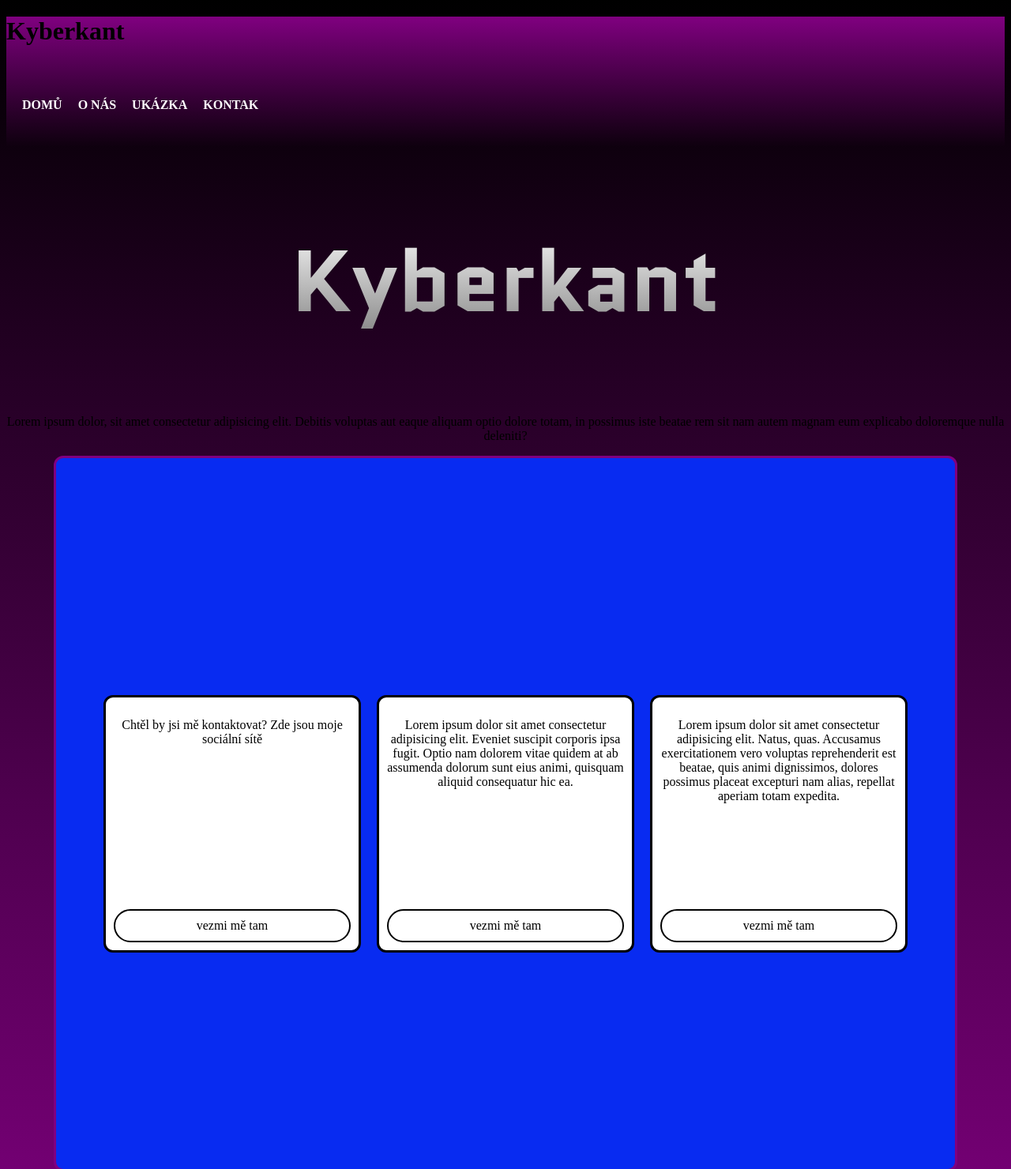
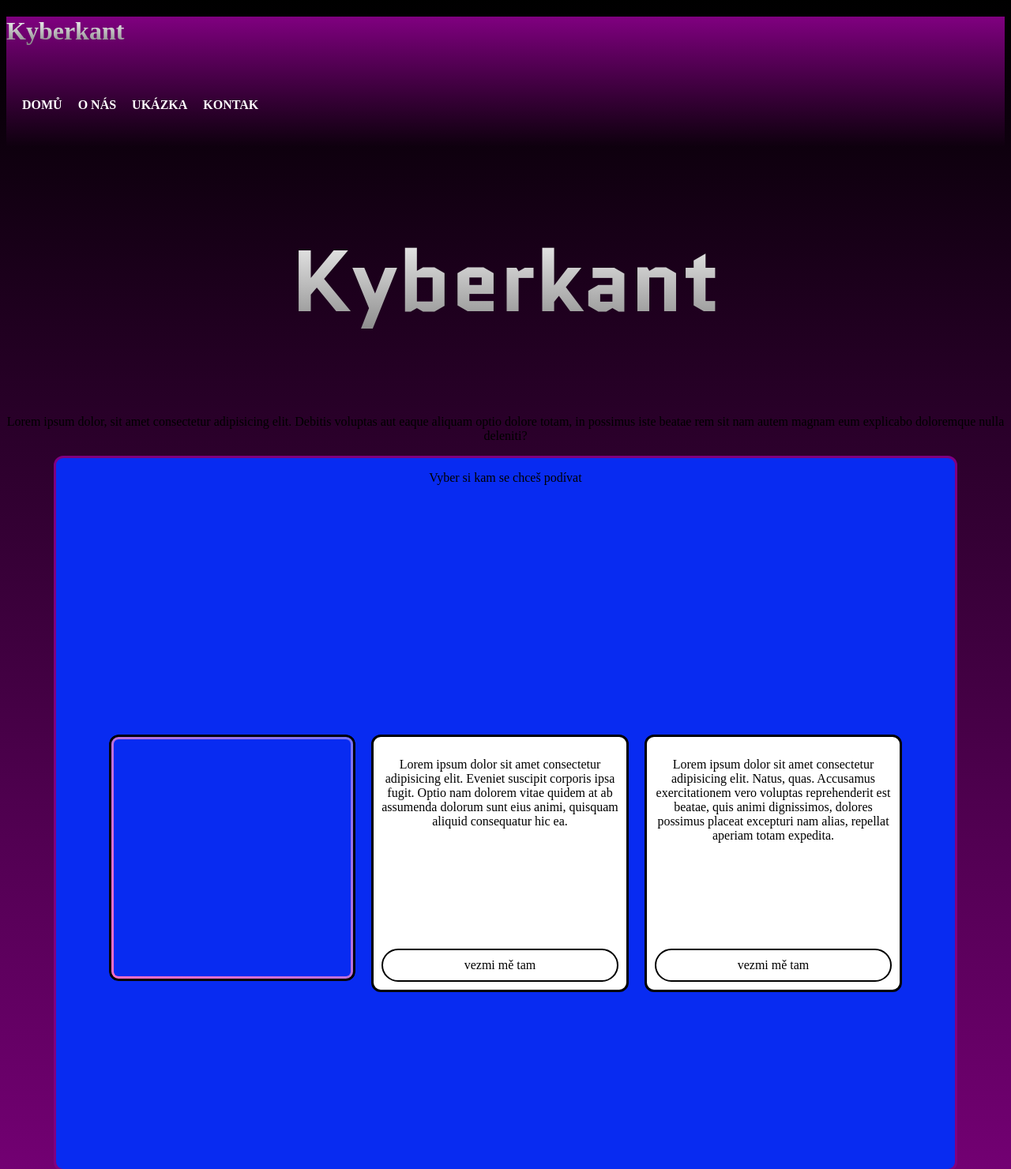
Before and after one commit to Kyberkant/Web, a plain HTML site: page index.html in a window 1280 px wide. Shown: the top 1480 px of the page at 79% size. Drawn offline with Linux system fonts and the light colour scheme.

Commit message:
vymyslim pozdej

```diff
--- a/index.html
+++ b/index.html
@@ -29,10 +29,11 @@
 
         <div class="boxik">
             <div class="realBox">
+                <p>Vyber si kam se chceš podívat</p>
                 <div class="buxusy">
                     <div class="blox1">
                         <p>Chtěl by jsi mě kontaktovat? Zde jsou moje sociální sítě</p>
-                        <a href="#">vezmi mě tam</a>
+                        <a href="kontakt.html">vezmi mě tam</a>
                     </div>
 
                     <div class="blox2">
@@ -42,7 +43,7 @@
 
                     <div class="blox3">
                         <p>Lorem ipsum dolor sit amet consectetur adipisicing elit. Natus, quas. Accusamus exercitationem vero voluptas reprehenderit est beatae, quis animi dignissimos, dolores possimus placeat excepturi nam alias, repellat aperiam totam expedita.</p>
-                        <a href="">vezmi mě tam</a>
+                        <a href="#">vezmi mě tam</a>
                     </div>
 
                 </div>
--- a/style.css
+++ b/style.css
@@ -35,6 +35,13 @@ body{
     -webkit-background-clip: text;
     -webkit-text-fill-color: transparent;
 }
+
+header h1{
+    background: linear-gradient(white, gray);
+    -webkit-background-clip: text;
+    -webkit-text-fill-color: transparent;
+}
+
 .logo p {
     text-align: center;
 }
@@ -54,12 +61,18 @@ body{
     border-radius: 12px;
 }
 
+.realBox p{
+    text-align: center;
+
+}
+
 .buxusy{
     display: flex;
     justify-content: center; /* Centers horizontally */
     padding-left: 10px;
     padding-right: 10px;
 }
+
 
 .blox1{
     width: 300px;
@@ -74,7 +87,20 @@ body{
     justify-content: space-between;
     padding: 10px;
     margin-top: 300px;
+
+    background: linear-gradient(45deg, #ff6ec4, #7873f5);
+    padding: 3px;
+
+    -webkit-mask:
+        linear-gradient(#fff 0 0) content-box,
+        linear-gradient(#fff 0 0);
+    -webkit-mask-composite: destination-out;
+    mask-composite: exclude;
+
+    background-clip: border-box;
 }
+
+
 
 .blox2{
     width: 300px;
```
Also changed, not shown: kontakt.html (+1 -0 lines).
